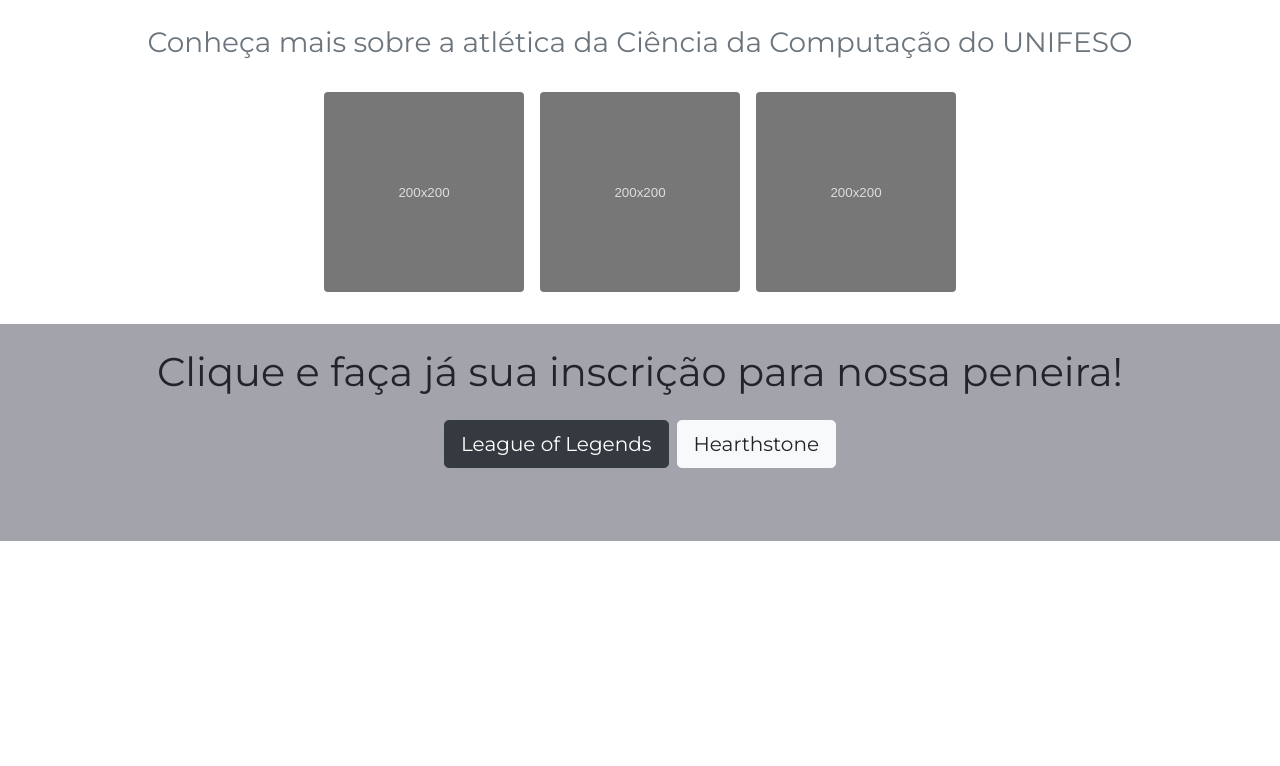
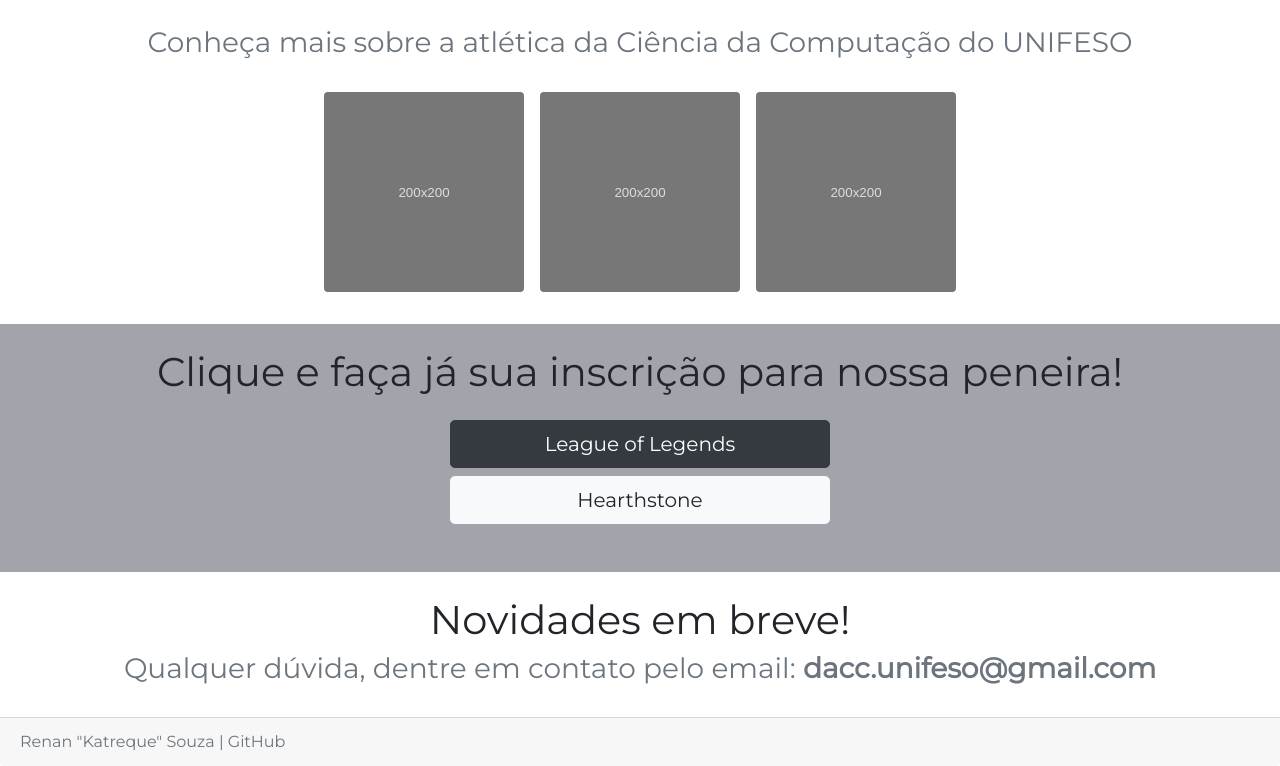
Before and after one commit to Katreque/darkowls, a React (Create React App) app: page / in a window 1280 px wide. Shown: the part 586-1352 px from the top of the page. Before the commit the page ends 1127 px from the top, so only its background shows below. Built offline with nearby package versions, Linux system fonts and the light colour scheme.

Commit message:
Adicao da parte final do site + minor fixes

```diff
--- a/src/App.js
+++ b/src/App.js
@@ -17,6 +17,8 @@ class Homepage extends Component {
         <Slider />
         <SubInfoContainer />
         <BodySuperior />
+        <BodyInferior />
+        <Footer />
       </div>
     )
   }
@@ -79,14 +81,6 @@ class Slider extends Component {
                 </div>
               </div>
             </div>
-            <a className="carousel-control-prev" href="#carouselExampleControls" role="button" data-slide="prev">
-              <span className="carousel-control-prev-icon" aria-hidden="true"></span>
-              <span className="sr-only">Previous</span>
-            </a>
-            <a className="carousel-control-next" href="#carouselExampleControls" role="button" data-slide="next">
-              <span className="carousel-control-next-icon" aria-hidden="true"></span>
-              <span className="sr-only">Next</span>
-            </a>
           </div>
         </div>
         <div className="col-sm-4" style={{backgroundColor: '#A3A3AB'}}>
@@ -260,20 +254,30 @@ class BodySuperior extends Component {
       <div className="row m-0 p-4" style={{backgroundColor: '#A3A3AB'}}>
         <div className="col-sm-12 mb-4 text-center">
           <h1>Clique e faça já sua inscrição para nossa peneira!</h1>
-          <div className="m-4">
-            <button className="mr-1 btn btn-lg btn-dark" onClick={this.toggleFromLeague}>League of Legends</button>
-            <button className="ml-1 btn btn-lg btn-light" onClick={this.toggleFromHearthstone}>Hearthstone</button>
+          <div className="row mt-4">
+            <div className="col-sm-4">
+            </div>
+            <div className="col-sm-4">
+              <button className="btn btn-lg btn-dark btn-block" onClick={this.toggleFromLeague}>League of Legends</button>
+              <button className="btn btn-lg btn-light btn-block" onClick={this.toggleFromHearthstone}>Hearthstone</button>
+            </div>
+            <div className="col-sm-4">
             </div>
           </div>
-        <div className="row col-md-12">
+        </div>
+        <div className="row">
+          <div className="col-md-12">
+            <div className="row">
               <div className={this.state.esconderFormLeague?'d-block':'d-none'}>
-            <div className="col-md-5 mb-4 mt-2">
+                <div className="col-md-6 d-none d-sm-block">
                   <iframe src="https://docs.google.com/forms/d/e/1FAIpQLSeWOWhQsd-Uau-SZ3VeV5DKyqReo2yjYZb1m6Wwid61X1aBtQ/viewform?embedded=true" title="LoL" width="660" height="500" frameBorder="0" marginHeight="0" marginWidth="0"></iframe>
                 </div>
               </div>
               <div className={this.state.esconderFormHearth?'d-block':'d-none'}>
-            <div className="col-md-5 mb-4 mt-2">
+                <div className="col-md-6 d-none d-sm-block">
                   <iframe src="https://docs.google.com/forms/d/e/1FAIpQLSd9x_iW4y6vy1GqrXKrSqptUOV7nx0XgBDkp_lO1WKh3MNuGA/viewform?embedded=true" title="HS" width="660" height="500" frameBorder="0" marginHeight="0" marginWidth="0">Carregando…</iframe>
+                </div>
+              </div>
             </div>
           </div>
         </div>
@@ -282,4 +286,29 @@ class BodySuperior extends Component {
   }
 }
 
+class BodyInferior extends Component {
+  render() {
+    return(
+      <div className="row m-4">
+        <div className="col-sm-12 text-center">
+          <h1>Novidades em breve!</h1>
+          <h3 className="text-muted d-none d-sm-block">Qualquer dúvida, dentre em contato pelo email: <strong>dacc.unifeso@gmail.com</strong></h3>
+          <h4 className="text-muted d-block d-sm-none">Qualquer dúvida, dentre em contato pelo email: <strong>dacc.unifeso@gmail.com</strong></h4>
+        </div>
+      </div>
+    )
+  }
+}
+
+class Footer extends Component {
+  render() {
+    return(
+      <div className="card-footer text-muted">
+        {/*<span className="text-left linkFooterColor">Dark Owls 2018 - Os Direitos são reservados</span>*/}
+        <a href="https://github.com/Katreque/darkowls" target="_blank" className="linkFooterColor text-right">Renan "Katreque" Souza | GitHub</a>
+      </div>
+    )
+  }
+}
+
 export default App;
--- a/src/index.css
+++ b/src/index.css
@@ -9,6 +9,14 @@ body {
   -webkit-animation: fadein 1s;
   -moz-animation: fadein 1s;
   -o-animation: fadein 1s;
+}
+
+.linkFooterColor {
+  color: #6c757d;
+}
+
+.linkFooterColor:hover {
+  color: #343a40;
 }
 
 @keyframes fadein {
```
Lines whose indentation alone changed are shown as unchanged.
